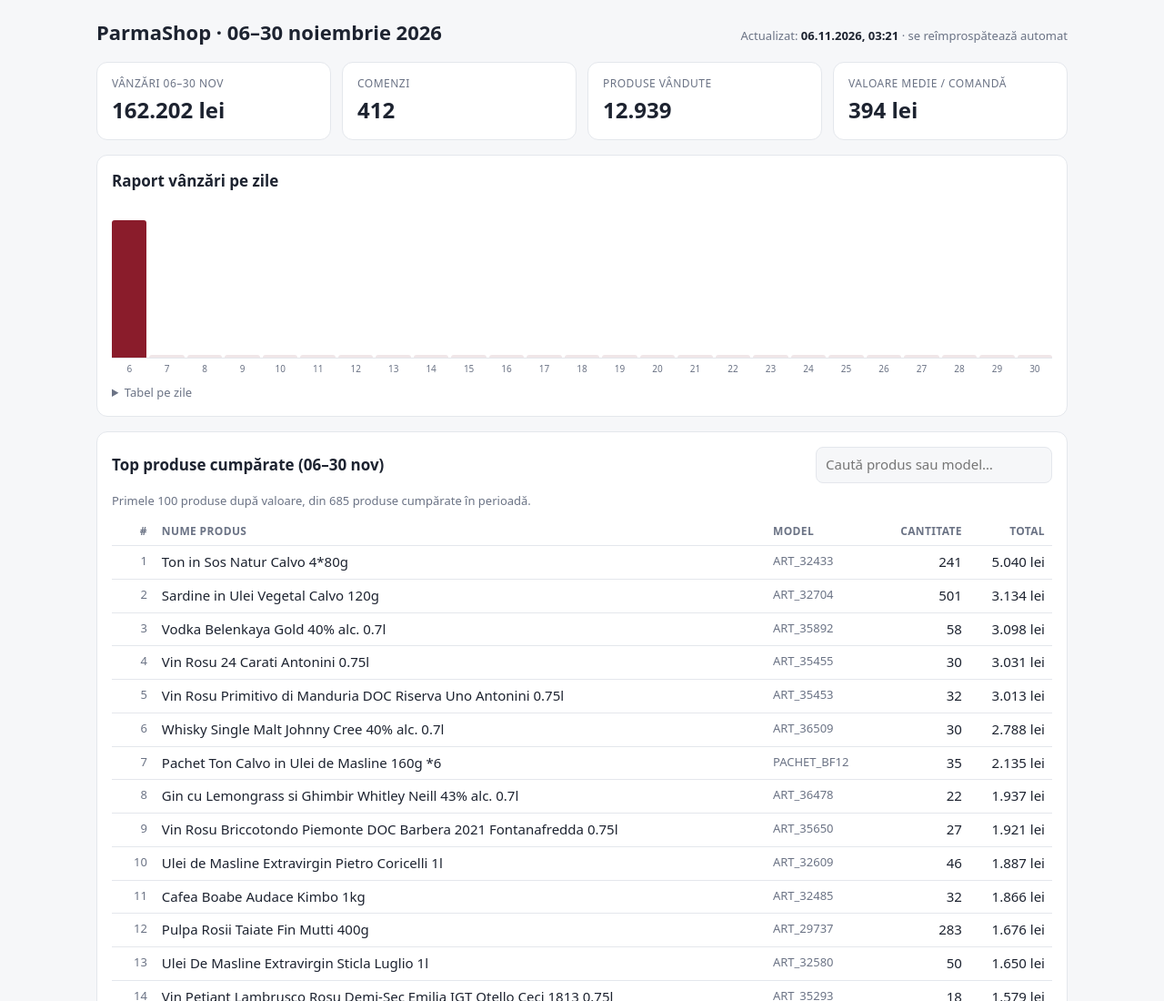
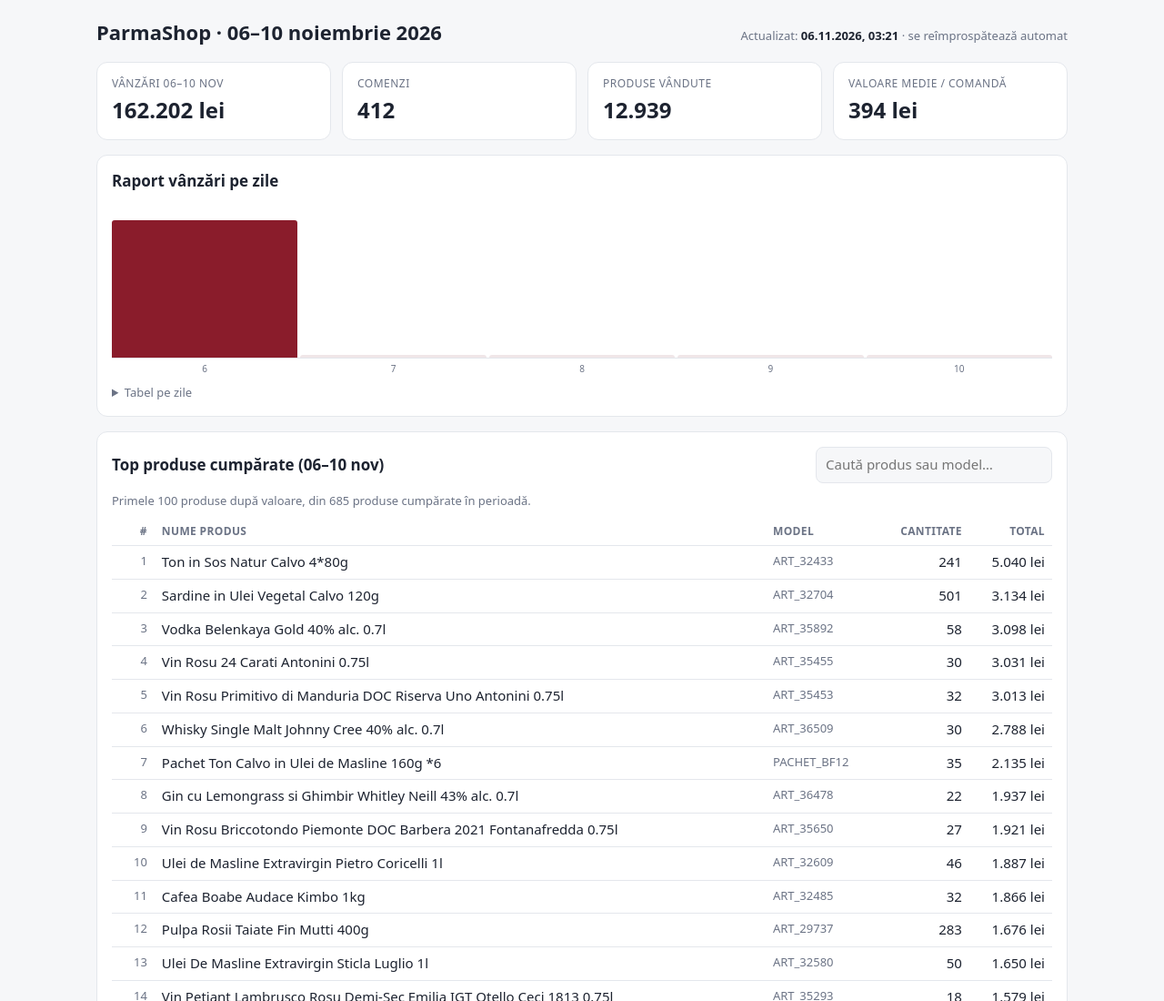
Before and after one commit to Geanta1/bf-drinks, a plain HTML site: page rapoarte/index.html in a window 1280 px wide. Shown: the top 1100 px of the page at 91% size. Drawn offline with Linux system fonts and the light colour scheme.

Commit message:
Perioada raport 06-10 noiembrie

```diff
--- a/rapoarte/index.html
+++ b/rapoarte/index.html
@@ -4,7 +4,7 @@
 <meta charset="utf-8">
 <meta name="viewport" content="width=device-width, initial-scale=1">
 <meta name="robots" content="noindex, nofollow">
-<title>Rapoarte ParmaShop – 06–30 noiembrie 2026</title>
+<title>Rapoarte ParmaShop – 06–10 noiembrie 2026</title>
 <style>
 :root{--bg:#f6f7f9;--card:#fff;--ink:#1d2330;--muted:#6b7385;--line:#e4e7ec;--acc:#8a1c2b;--acc2:#c9a227;--bar:#8a1c2b;--barbg:#f0e6e8}
 @media (prefers-color-scheme:dark){:root{--bg:#12151b;--card:#1b2029;--ink:#e8ebf1;--muted:#98a1b3;--line:#2b313d;--acc:#e0566b;--acc2:#e3c15a;--bar:#e0566b;--barbg:#2a2128}}
@@ -46,13 +46,13 @@ details summary{cursor:pointer;color:var(--muted);font-size:13px;margin-top:10px
 <body>
 <div class="wrap">
 <header>
-  <h1>ParmaShop · 06–30 noiembrie 2026</h1>
+  <h1>ParmaShop · 06–10 noiembrie 2026</h1>
   <div class="upd">Actualizat: <b id="upd">–</b> · se reîmprospătează automat</div>
 </header>
 <div class="err" id="err"></div>
 
 <section class="kpis">
-  <div class="kpi"><div class="l">Vânzări 06–30 nov</div><div class="v" id="k1">–</div></div>
+  <div class="kpi"><div class="l">Vânzări 06–10 nov</div><div class="v" id="k1">–</div></div>
   <div class="kpi"><div class="l">Comenzi</div><div class="v" id="k2">–</div></div>
   <div class="kpi"><div class="l">Produse vândute</div><div class="v" id="k3">–</div></div>
   <div class="kpi"><div class="l">Valoare medie / comandă</div><div class="v" id="k4">–</div></div>
@@ -69,7 +69,7 @@ details summary{cursor:pointer;color:var(--muted);font-size:13px;margin-top:10px
 
 <section class="card">
   <div class="tools">
-    <h2 style="margin:0">Top produse cumpărate (06–30 nov)</h2>
+    <h2 style="margin:0">Top produse cumpărate (06–10 nov)</h2>
     <input type="search" id="q" placeholder="Caută produs sau model…">
   </div>
   <div class="upd" id="pinfo" style="margin-bottom:8px"></div>
@@ -90,7 +90,7 @@ function render(){
   k1.textContent=lei(tot);k2.textContent=int(ord);k3.textContent=int(it);k4.textContent=ord?lei(tot/ord):'–';
   upd.textContent=new Date(D.u).toLocaleString('ro-RO',{timeZone:'Europe/Bucharest',day:'2-digit',month:'2-digit',year:'numeric',hour:'2-digit',minute:'2-digit'});
   const max=Math.max(1,...s.map(r=>r[3]));let ch='',dl='',tb='';
-  for(let d=6;d<=30;d++){const r=byDay[d];const h=r?Math.max(1,r[3]/max*100):0;
+  for(let d=6;d<=10;d++){const r=byDay[d];const h=r?Math.max(1,r[3]/max*100):0;
     ch+=`<div class="col${r?'':' f'}"><div class="tip">${d} nov: ${r?lei(r[3])+' · '+r[1]+' com.':'fără date'}</div><div class="b" style="height:${r?h:2}%"></div></div>`;
     dl+=`<span>${d}</span>`;
     if(r)tb+=`<tr><td>${String(d).padStart(2,'0')}.11.2026</td><td class="n">${int(r[1])}</td><td class="n">${int(r[2])}</td><td class="n">${lei(r[3])}</td></tr>`;}
```
